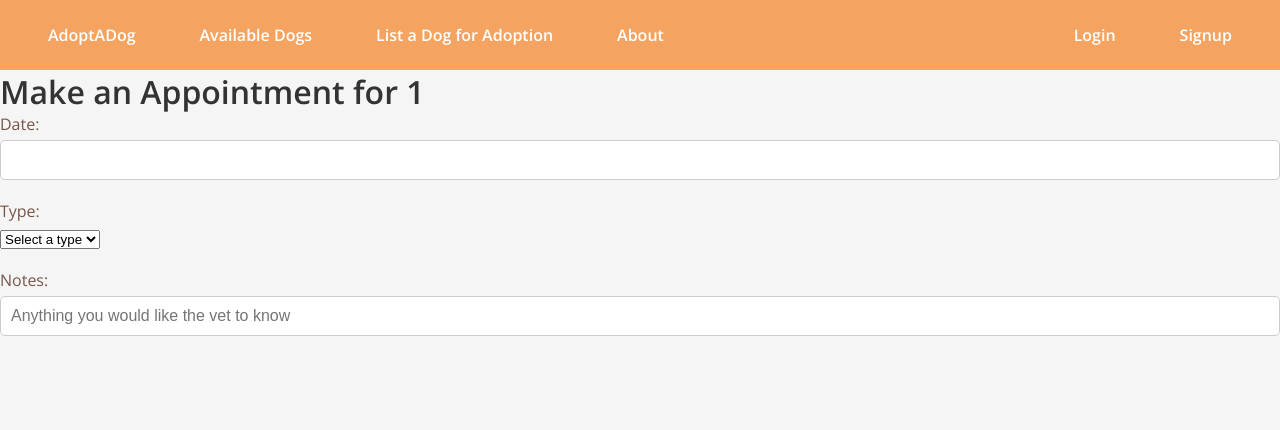
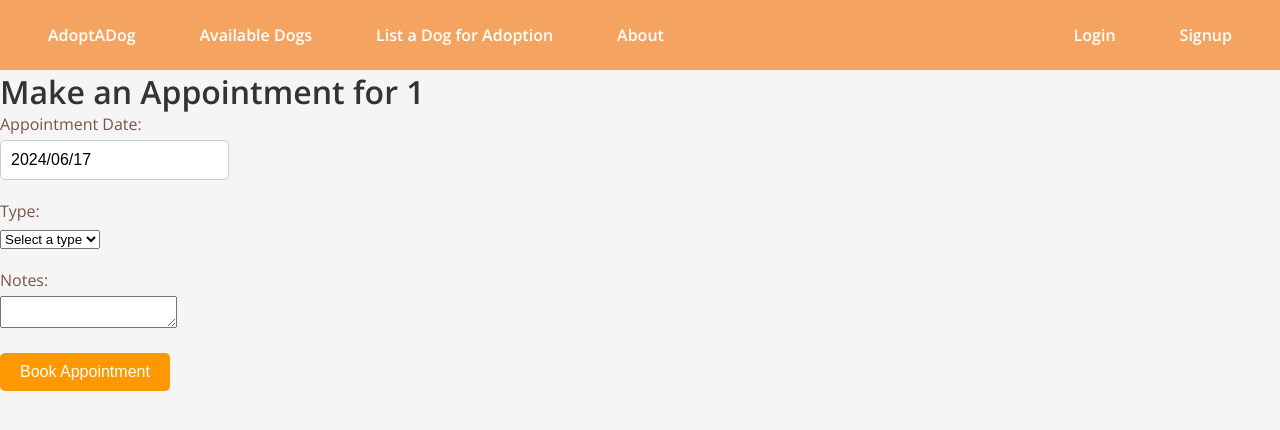
Before and after one commit to asuarez9382/AdoptADog, a React (Create React App) app in the folder client/: page /appointment/1 in a window 1280 px wide. Shown: the top 430 px of the page. Built offline with nearby package versions, Linux system fonts and the light colour scheme; no server answers.

Commit message:
sets up appointment form

```diff
--- a/client/package.json
+++ b/client/package.json
@@ -11,6 +11,7 @@
     "react": "^18.2.0",
     "react-autosuggest": "^10.0.5",
     "react-dom": "^18.2.0",
+    "react-datepicker": "^4.1.1",
     "react-router-dom": "^6.0.0",
     "react-scripts": "5.0.1",
     "web-vitals": "^2.1.4",
--- a/client/src/pages/Appointment.js
+++ b/client/src/pages/Appointment.js
@@ -1,5 +1,7 @@
 import React, {useState} from "react";
 import { useParams } from "react-router-dom";
+import DatePicker from 'react-datepicker';
+import 'react-datepicker/dist/react-datepicker.css';
 
 
 function Appointment(){
@@ -7,19 +9,38 @@ function Appointment(){
     const { name } = useParams();
 
     const [selectedType, setSelectedType] = useState('');
+    const [date, setDate] = useState(new Date());
+    const [notes, setNotes] = useState('');
 
     const handleTypeChange = (e) => {
         setSelectedType(e.target.value);
     };
 
+    const handleSubmit = (e) => {
+        e.preventDefault();
+        // Submit form logic
+        console.log({ date, selectedType, notes });
+    };
+
+    //Next steps:
+    //Stylize form
+    //Do date calendar input
+    // Add submit button
+    //make api endpoint for get by name
+    //add post method to appointments
+    //add confirmation message
+    //add appointments list
+
     return(
         <div className="appointment-container">
             <h1 className="appointment-title">Make an Appointment for {name}</h1>
-            <form>
+            <form onSubmit={handleSubmit}>
                 <div className="form-group">
-                    <label>Date: </label>
-                    <input
-
+                    <label htmlFor="date">Appointment Date:</label>
+                    <DatePicker
+                        selected={date}
+                        onChange={(date) => setDate(date)}
+                        dateFormat="yyyy/MM/dd"
                     />
                 </div>
                 <div className="form-group">
@@ -33,12 +54,13 @@ function Appointment(){
                 </div>
                 <div className="form-group">
                     <label>Notes: </label>
-                    <input
-                    placeholder="Anything you would like the vet to know"
-                    text="text"
-                    name="notes"
-                    />
+                    <textarea
+                    id="notes"
+                    value={notes}
+                    onChange={(e) => setNotes(e.target.value)}
+                    ></textarea>
                 </div>
+                <button type="submit">Book Appointment</button>
             </form>
         </div>
 
```
